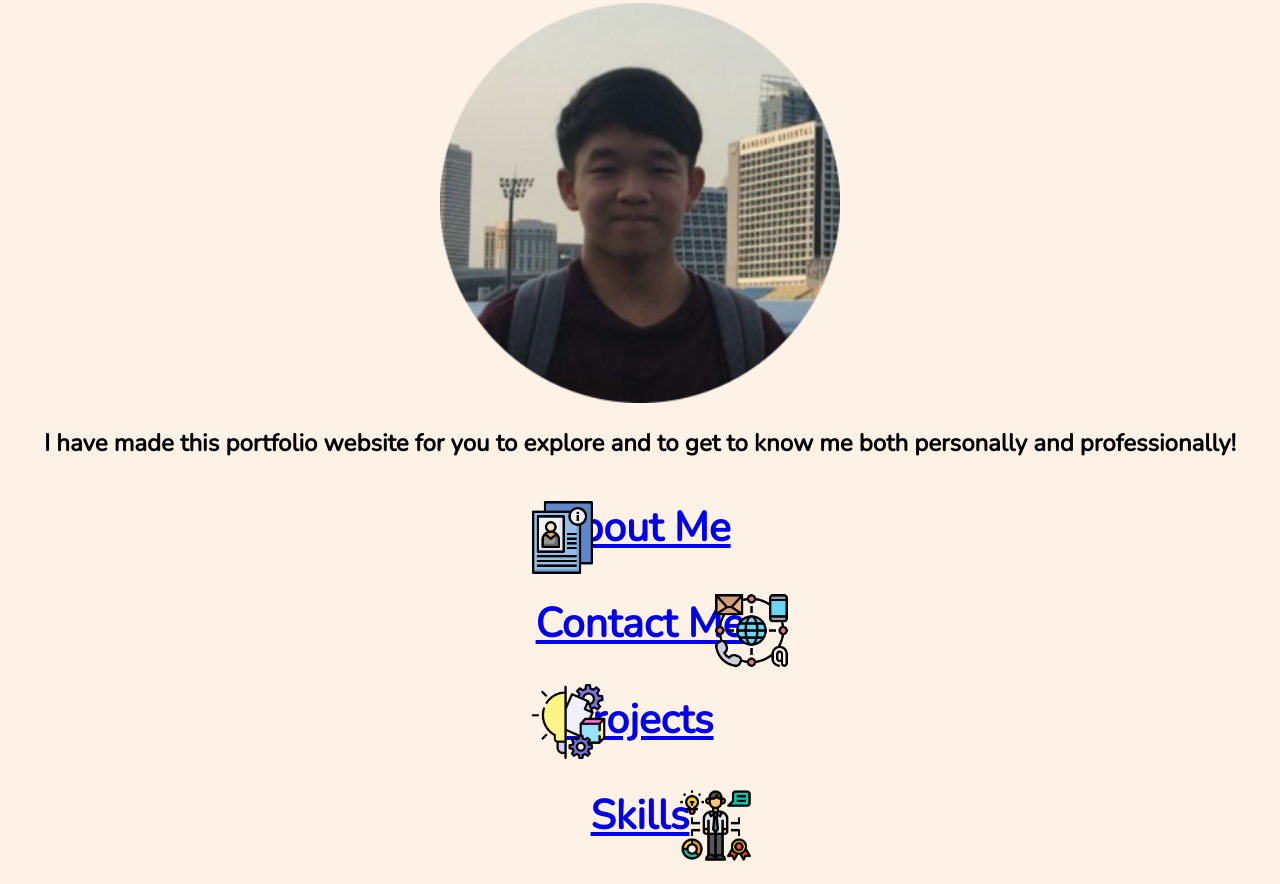
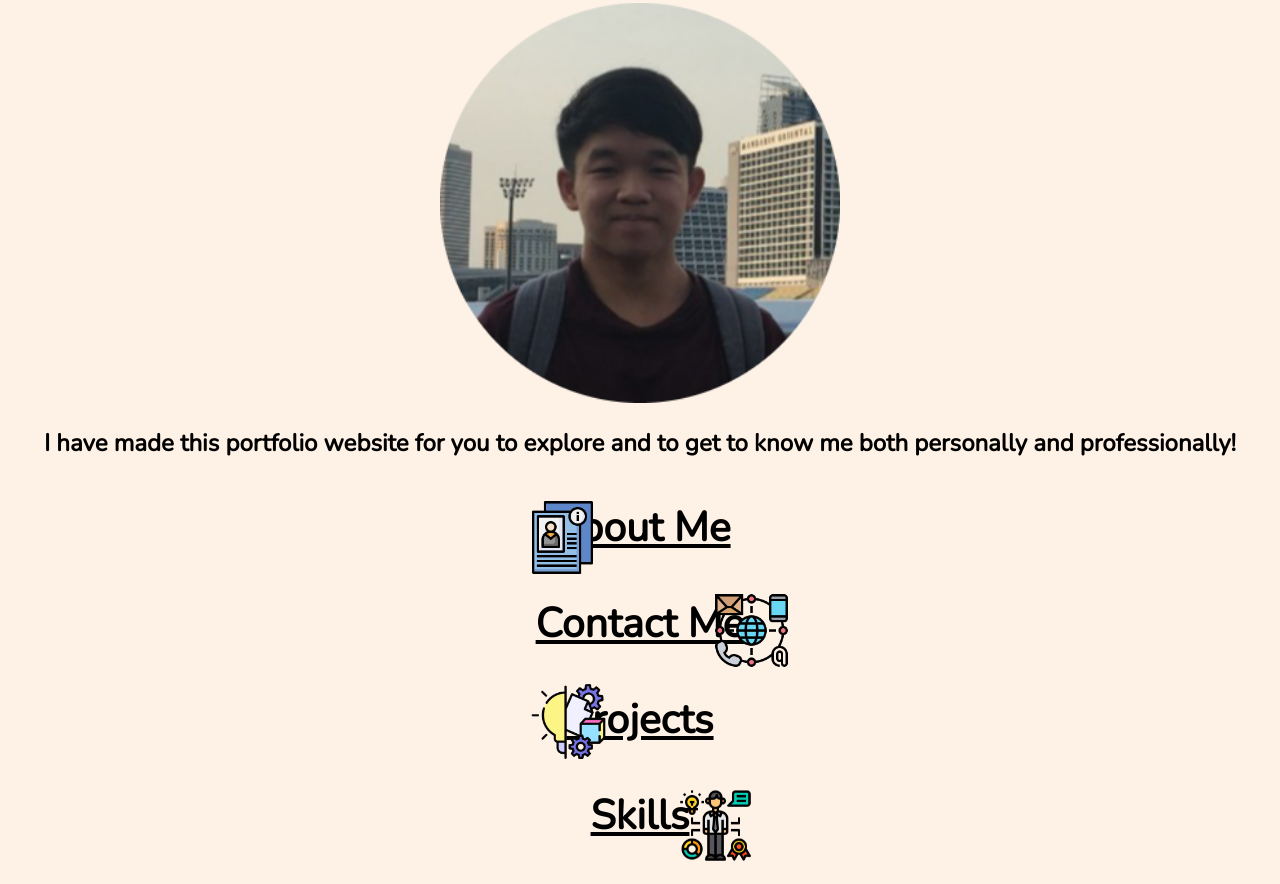
Before and after one commit to jugn881/CVWebsite, a plain HTML site: page index.html in a window 1280 px wide. Shown: the part 995-1879 px from the top of the page. Drawn offline with nearby package versions, Linux system fonts and the light colour scheme.

Commit message:
changed-tab-colors

```diff
--- a/index.html
+++ b/index.html
@@ -44,10 +44,10 @@
       <img class="contactme-image" src="images/contact-image.png" alt="contactme-png">
       <img class="projects-image" src="images/projects-image.png" alt="projects-png">
       <img class="skills-image" src="images/skills-image.png" alt="skills-png">
-      <a href="aboutme.html"><h3>About Me</h3></a>
-      <a href="contactme.html"><h3>Contact Me</h3></a>
-      <a href="projects.html"><h3>Projects</h3></a>
-      <a href="skills.html"><h3>Skills</h3></a>
+      <a href="aboutme.html" style="color: black;"><h3>About Me</h3></a>
+      <a href="contactme.html"style="color: black;"><h3>Contact Me</h3></a>
+      <a href="projects.html"style="color: black;"><h3>Projects</h3></a>
+      <a href="skills.html"style="color: black;"><h3>Skills</h3></a>
 
     </div>
 
```
